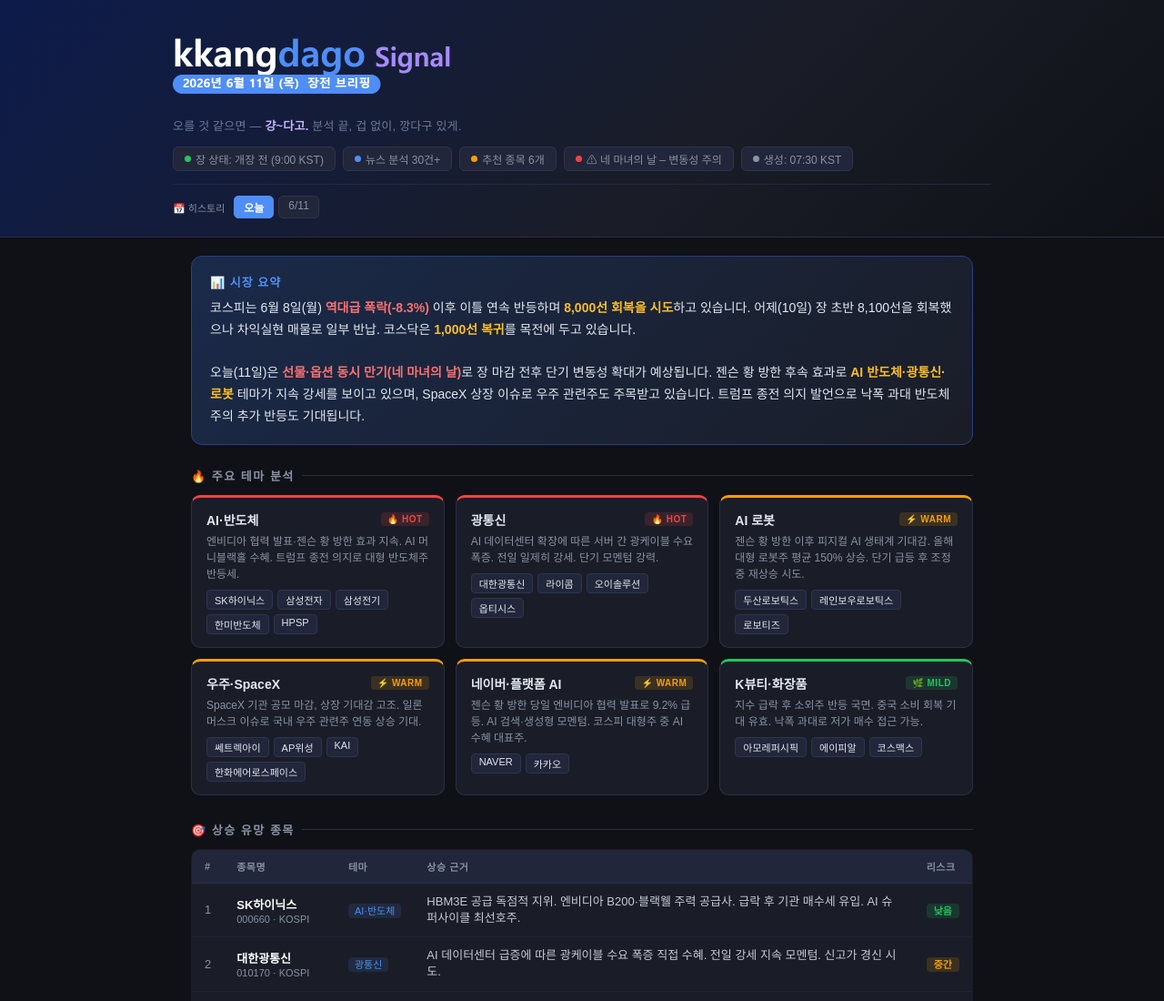
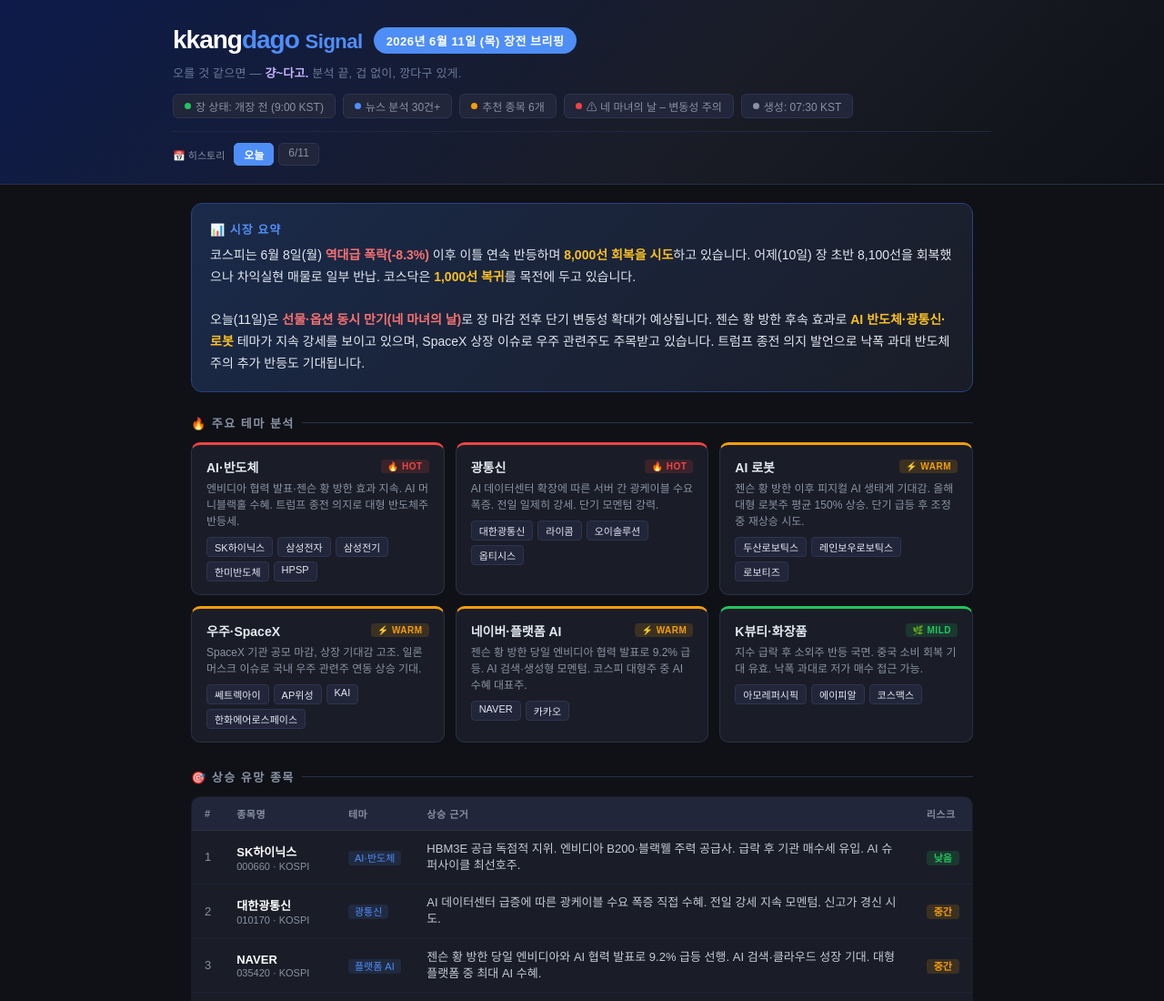
Before and after one commit to worascal/kkangdago, a plain HTML site: page index.html in a window 1280 px wide. Shown: the top 1100 px of the page at 91% size. Drawn offline with Linux system fonts and the light colour scheme.

Commit message:
Replace header img with native HTML logo

```diff
--- a/index.html
+++ b/index.html
@@ -36,7 +36,7 @@
   .header { background: linear-gradient(135deg, #0d1b4b 0%, #1a1d27 60%, #0f1117 100%); padding: 28px 20px 20px; border-bottom: 1px solid #2a2f45; }
   .header-inner { max-width: 900px; margin: 0 auto; }
   .header-top { display: flex; align-items: center; gap: 12px; flex-wrap: wrap; }
-  .logo { font-size: 22px; font-weight: 800; color: #fff; letter-spacing: -1px; }
+  .logo { font-size: 28px; font-weight: 800; color: #fff; letter-spacing: -1px; }
   .logo span { color: var(--accent); }
   .date-badge { background: var(--accent); color: #fff; font-size: 11px; font-weight: 700; padding: 3px 10px; border-radius: 20px; letter-spacing: 0.5px; }
   .header-title { margin-top: 10px; font-size: 15px; color: var(--muted); }
@@ -141,7 +141,8 @@
 <div class="header">
   <div class="header-inner">
     <div class="header-top">
-      <img src="/preview/header.png" alt="kkangdago Signal" style="height:90px;max-width:100%">
+      <div class="logo" style="font-size:28px">kkang<span>dago</span>&nbsp;<span class="signal" style="font-size:22px">Signal</span></div>
+      <div class="date-badge" style="font-size:13px;padding:5px 14px">2026년 6월 11일 (목) 장전 브리핑</div>
     </div>
     <div class="tagline" style="margin-top:10px">오를 것 같으면 — <strong>걍~다고.</strong> 분석 끝, 겁 없이, 깡다구 있게.</div>
     <div class="chips">
```
